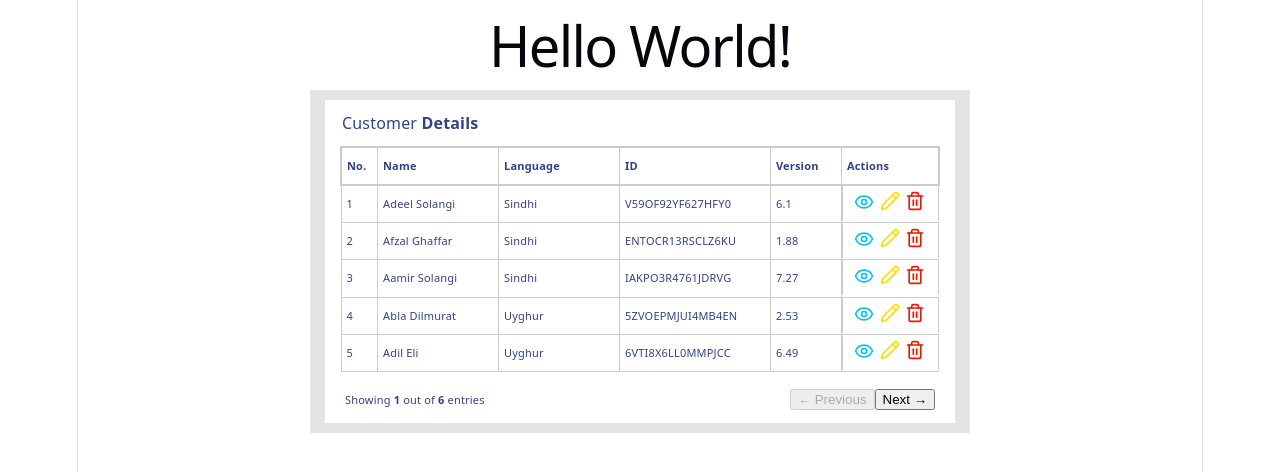
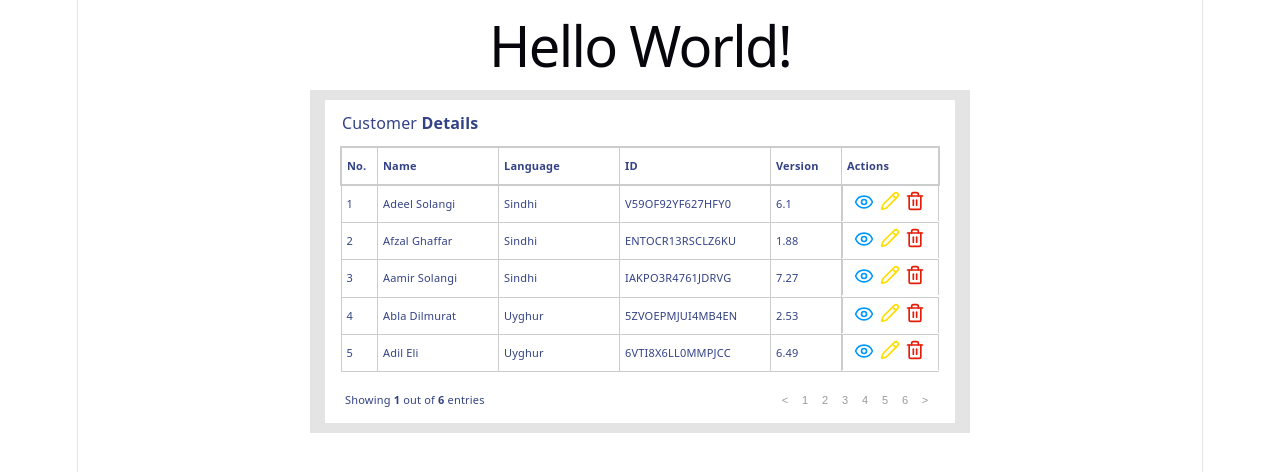
Before and after one commit to FatimahZahra30/edesk-task, a React (Vite) app in the folder my-react-app/: page / in a window 1280 px wide. Shown: the top 472 px of the page. Built offline with nearby package versions, Linux system fonts and the light colour scheme.

Commit message:
Add pagenation numbered navigation

```diff
--- a/my-react-app/src/components/DataTable.css
+++ b/my-react-app/src/components/DataTable.css
@@ -41,7 +41,7 @@ table {
     margin: 0 auto;
     display: flex;
     justify-content: space-between;
-    padding: 0 10px 0;
+    padding: 15px 10px 0;
     font-size: 11px;
     font-stretch: condensed;
     color: rgb(51, 66, 134);
@@ -102,7 +102,7 @@ td:nth-child(5) {
     background-color: transparent;
     background: transparent;
     border: none;
-    color: rgb(0, 195, 255);
+    color: rgb(0, 153, 255);
 }
 
 .pencil-icon {
@@ -113,3 +113,35 @@ td:nth-child(5) {
 .trash-icon {
     color: rgb(229, 29, 7);
 }
+
+.page-buttons button {
+    width: 20px;
+    height: 20px;
+    border-radius: 50%;
+    background-color: transparent;
+    border: none;
+    padding: 0;
+    display: inline-flex;
+    align-items: center;
+    justify-content: center;
+    color: #999999;
+    font-size: 11px;
+}
+
+.page-buttons button:hover {
+    width: 20px;
+    height: 20px;
+    border-radius: 50%;
+    background-color: #807e7e;
+    color: white;
+}
+
+.page-buttons button:active {
+    background-color: rgb(0, 153, 255);
+    color: white;
+}
+
+.page-buttons button:focus {
+    background-color: rgb(0, 153, 255);
+    color: white;
+}
--- a/my-react-app/src/components/DataTable.jsx
+++ b/my-react-app/src/components/DataTable.jsx
@@ -67,27 +67,35 @@ function DataTable() {
                         {DisplayData}
                     </tbody>
                 </table>
-                <div className="pagenation" style={{ display: 'flex', alignItems: 'center', marginTop: '15px' }}>
-
+                <div className="pagenation">
                      <span>Showing <strong>{currentPage}</strong> out of <strong>{totalPages}</strong> entries</span>
 
-                            <div className='page-buttons'>
+                    <div className="page-buttons">
                         <button
                         onClick={handlePrev}
                         disabled={currentPage === 1}
-                                style={{ cursor: currentPage === 1 ? 'not-allowed' : 'pointer' }}
+                        className="page-arrow"
                     >
-                                ← Previous
+                        &lt;
                     </button>
-
+                        {Array.from({ length: totalPages }, (_, index) => (
+                            <button
+                                key={index + 1}
+                                onClick={() => setCurrentPage(index + 1)}
+                                className={currentPage === index + 1 ? 'active' : ''}
+                            >
+                                {index + 1}
+                            </button>
+                        ))}
                         <button
                         onClick={handleNext}
                         disabled={currentPage === totalPages}
-                                style={{ cursor: currentPage === totalPages ? 'not-allowed' : 'pointer' }}
+                        className="page-arrow"
                         >
-                                Next →
+                        &gt;
                     </button>
                     </div>
+
                 </div>
             </div>
         </div>
```
Lines whose indentation alone changed are shown as unchanged.
